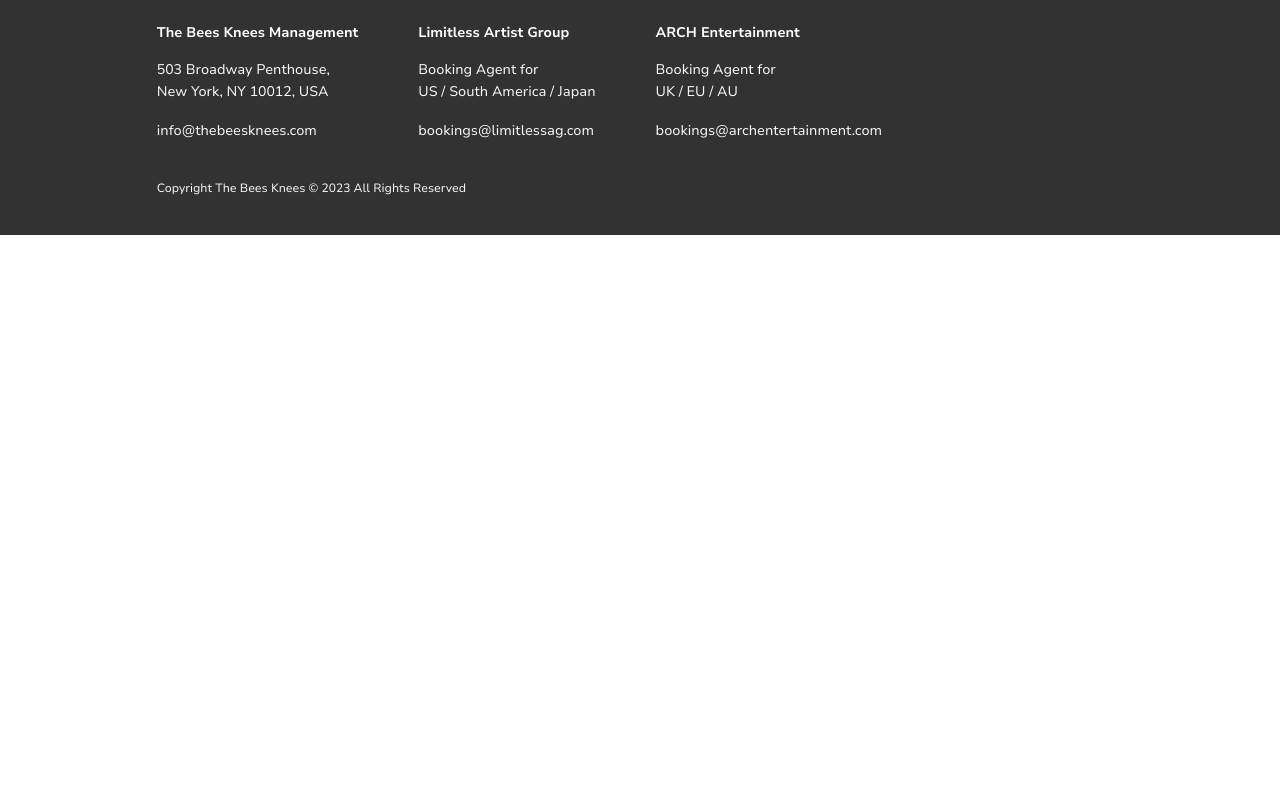
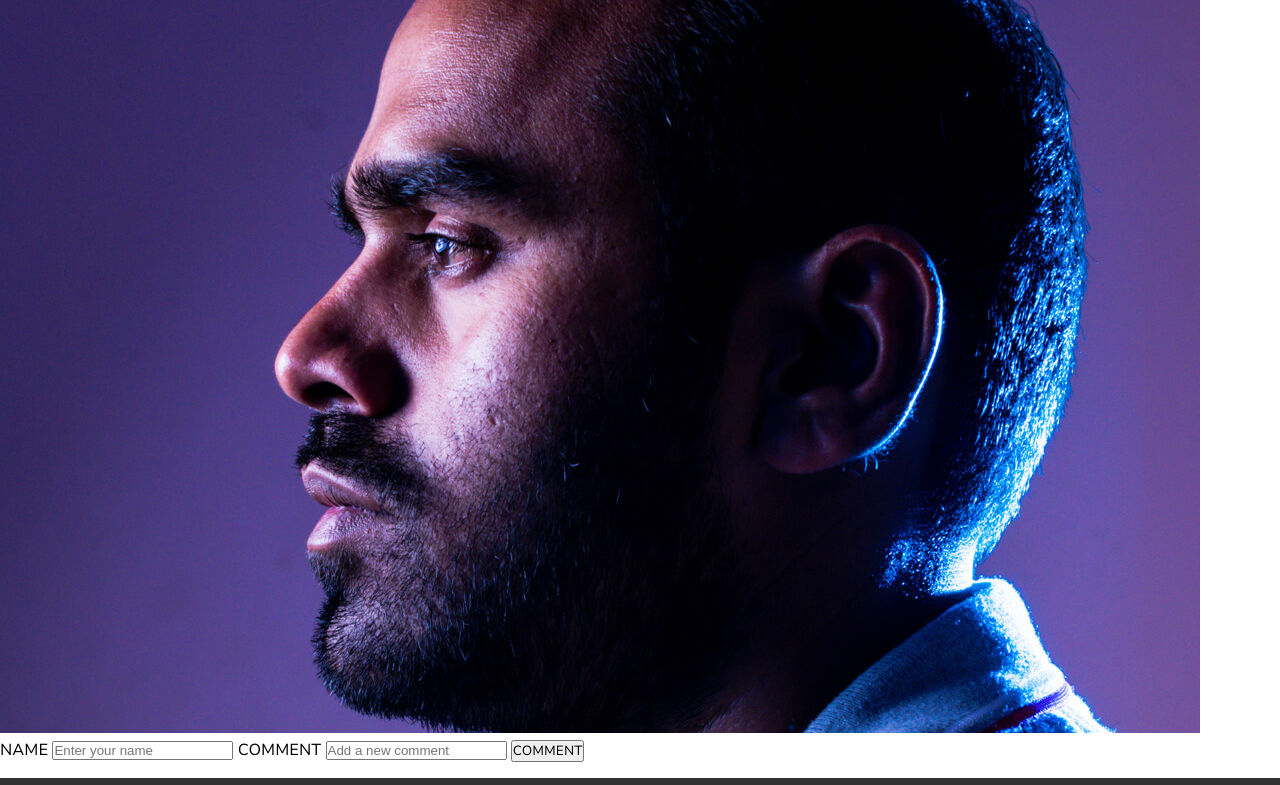
Before and after one commit to ToobaKS/tooba-sheikh-bandsite, a plain HTML site: page index.html in a window 1280 px wide. Shown: the part 2833-3618 px from the top of the page. Before the commit the page ends 3068 px from the top, so only its background shows below. Drawn offline with nearby package versions, Linux system fonts and the light colour scheme; files that its build step writes are made by us from their sources.

Commit message:
updated the bios page html to add the form and comment section

```diff
--- a/index.html
+++ b/index.html
@@ -137,6 +137,24 @@
           </div>
         </div>
       </section>
+      <section class="comments">
+        <h2 class="comment__heading">Join the Conversation</h2>
+        <div class="comments__newcomment">
+          <div class="comments__profile">
+            <img class="comments__profileimg" src="./assets/images/Mohan-muruge.jpg" alt="">
+          </div>
+          <form class="comments__form" action="">
+            <label class="comments__inputlabel" for="">NAME</label>
+            <input class="comments__input" name="name" type="text" placeholder="Enter your name">
+            <label class="comments__inputlabel"  for="">COMMENT</label>
+            <input class="comments__input comment__input--large" name="name" type="text" placeholder="Add a new comment">
+            <button class="comments__submit">COMMENT</button>
+          </form>
+        </div>
+        <div class="comments__oldcomments">
+
+        </div>
+      </section>
     </main>
     <footer class="footer">
       <section class="footer__social">
--- a/styles/shows.scss
+++ b/styles/shows.scss
@@ -58,7 +58,7 @@
 
 .shows {
   &__heading {
-    padding: 1.5rem 1rem 1rem;
+    padding: 1.5rem 1rem 1.25rem 1rem;
   }
 
   &__show {
```
Also changed, not shown: pages/shows.html (+0 -1 lines).
